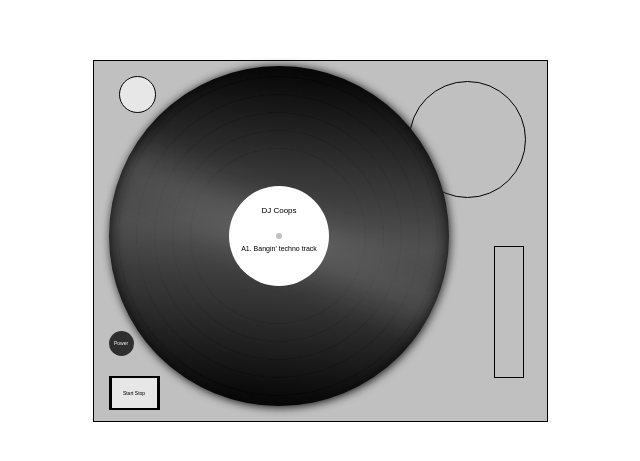
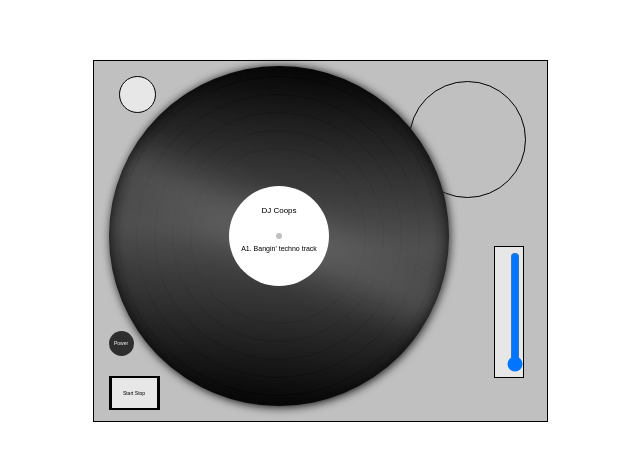
Before and after one commit to cjcoops/technics-1210, a React (Create React App) app: page / in a window 1280 px wide. Shown: the part 159-620 px from the top of the page, without its empty margins (320-960 px from the left). Built offline with nearby package versions, Linux system fonts and the light colour scheme.

Commit message:
adds html slider for pitch adjust

```diff
--- a/src/App.css
+++ b/src/App.css
@@ -42,12 +42,3 @@
   margin-left: 300px;
   overflow: hidden;
 }
-
-.pitch-adjust {
-  height: 130px;
-  width: 28px;
-  border: 1px solid black;
-  position: absolute;
-  margin-top: 180px;
-  margin-left: 385px;
-}
--- a/src/App.js
+++ b/src/App.js
@@ -1,6 +1,6 @@
 import React, { Component } from "react";
 import "./App.css";
-import { Platter, Power, StartStop, Audio } from "./components";
+import { Platter, Power, StartStop, Audio, PitchAdjust } from "./components";
 
 // document.onclick = function(evt) {
 //   if (!evt.target) evt.target = evt.srcElement; // extend target property for IE
@@ -54,7 +54,7 @@ class App extends Component {
             on={this.state.powerOn}
             onClick={() => this.handlePowerButtonClicked()}
           />
-          <div className="pitch-adjust" />
+          <PitchAdjust />
         </div>
       </div>
     );
--- /dev/null
+++ b/src/components/PitchAdjust.css
@@ -0,0 +1,20 @@
+.pitch-adjust {
+  height: 130px;
+  width: 28px;
+  border: 1px solid black;
+  position: absolute;
+  margin-top: 180px;
+  margin-left: 385px;
+  background: var(--shiny);
+}
+
+input {
+  width: 120px;
+  height: 10px;
+  margin-left: 25px;
+  margin-top: 5px;
+  transform-origin: 0 0;
+  -webkit-transform: rotate(90deg);
+  -ms-transform: rotate(90deg);
+  transform: rotate(90deg);
+}
--- /dev/null
+++ b/src/components/PitchAdjust.js
@@ -0,0 +1,10 @@
+import React from "react";
+import "./PitchAdjust.css";
+
+export function PitchAdjust(props) {
+  return (
+    <div className="pitch-adjust">
+      <input type="range" min="-8" max="8" step="1" />
+    </div>
+  );
+}
--- a/src/components/index.js
+++ b/src/components/index.js
@@ -2,3 +2,4 @@ export * from "./Platter";
 export * from "./Power";
 export * from "./StartStop";
 export * from "./Audio";
+export * from "./PitchAdjust";
```
